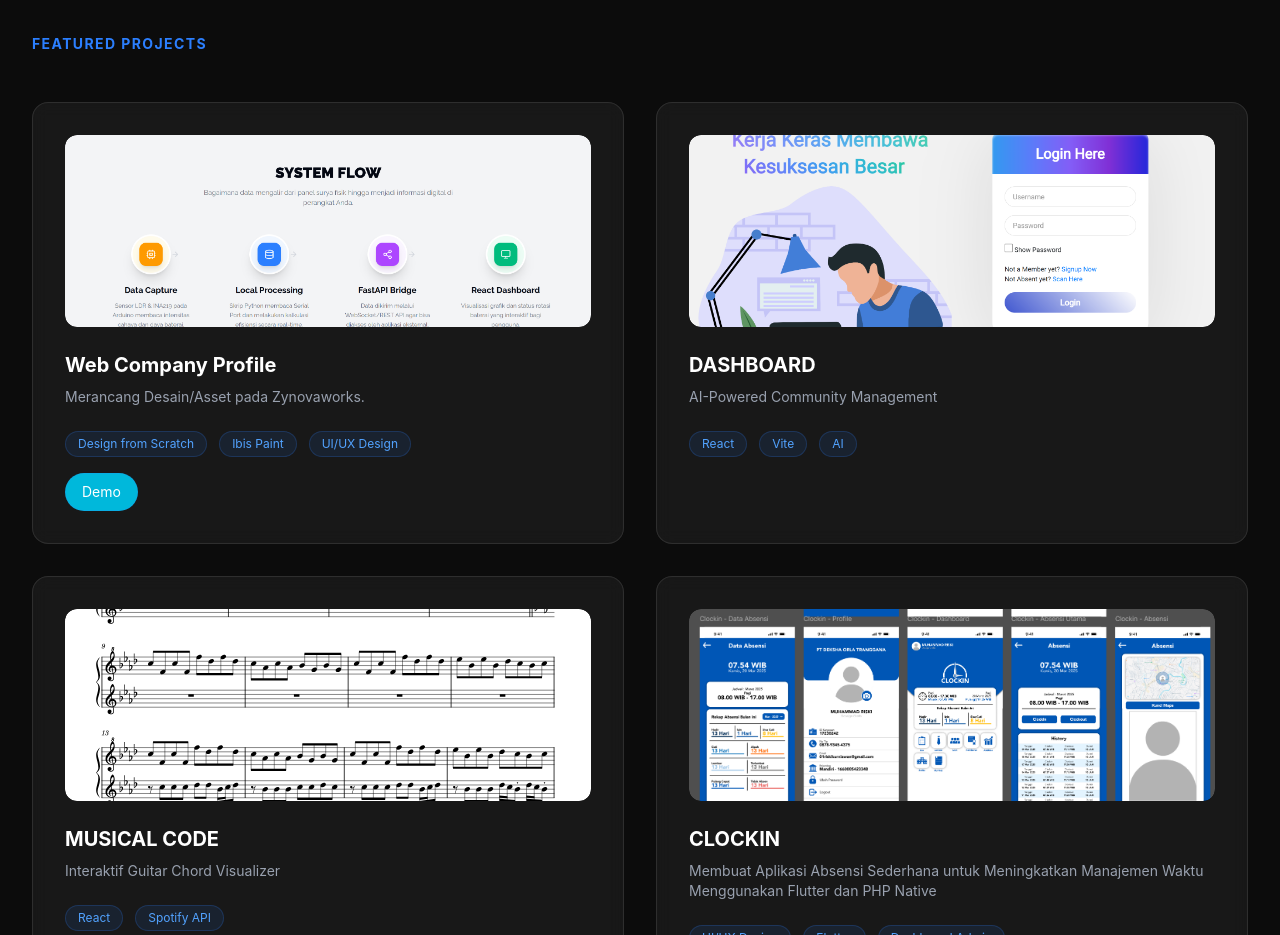
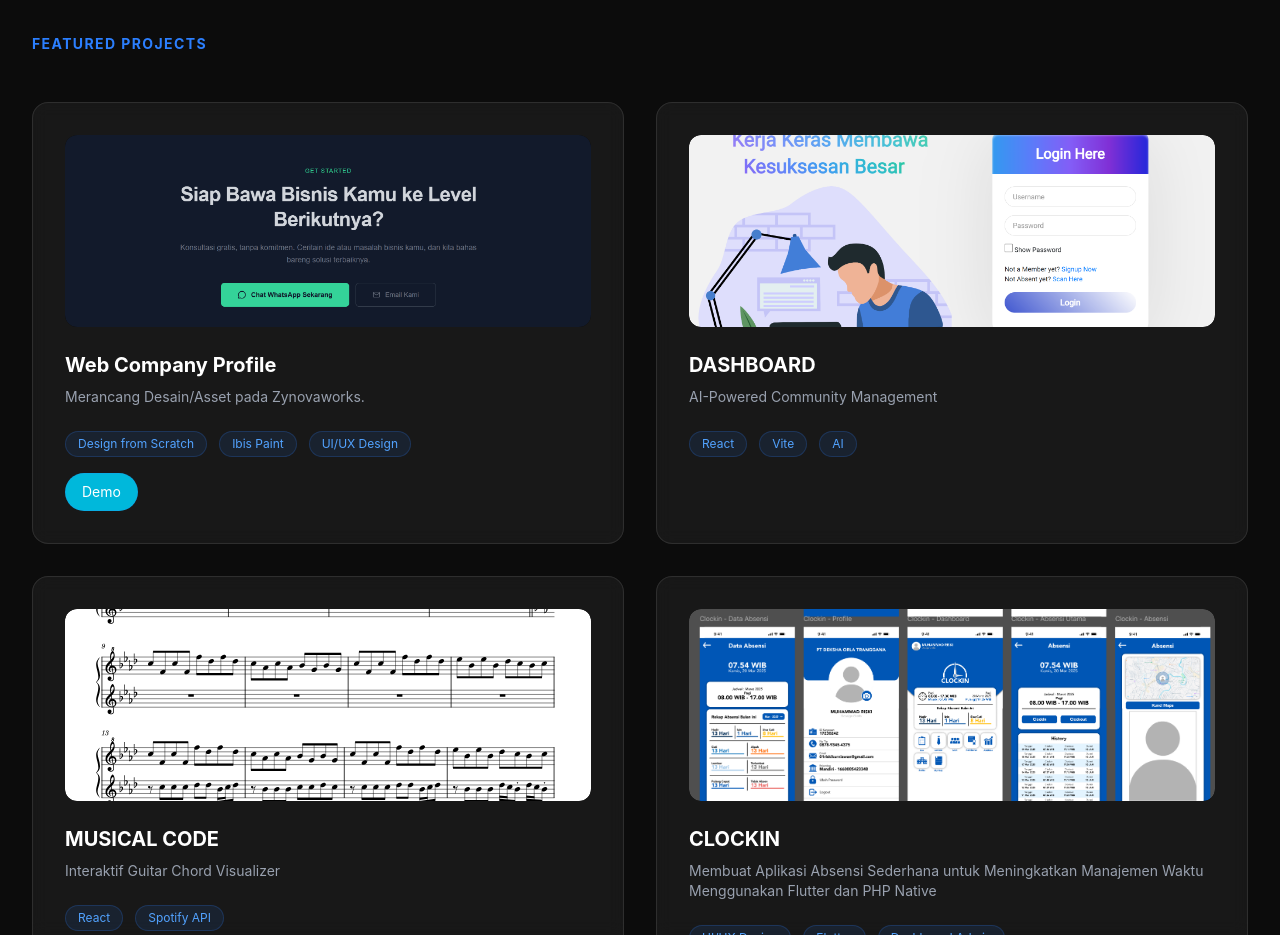
Before and after one commit to 10-Abel-01/Portofolio-Abel, a React (Vite) app: page / in a window 1280 px wide. Shown: the part 1760-2695 px from the top of the page. Built offline with nearby package versions, Linux system fonts and the light colour scheme.

Commit message:
add projects

```diff
--- a/src/components/sections/Projects.jsx
+++ b/src/components/sections/Projects.jsx
@@ -4,7 +4,7 @@ import clockin from "../../assets/clockin.png";
 import dashboard from "../../assets/dashboard.png";
 import jokiTugas from "../../assets/joki-tugas.jpg";
 import Solar from "../../assets/solar.png";
-// import Zynova from "../../assets/zynova.png";
+import Zynova from "../../assets/zynova.png";
 
 const Projects = () => {
   return (
@@ -18,7 +18,7 @@ const Projects = () => {
         <div className="bg-white/5 border border-white/10 p-8 rounded-2xl backdrop-blur-sm hover:border-blue-500/50 transition-all group">
           <div className="h-48 bg-black/40 rounded-xl mb-6 overflow-hidden flex items-center justify-center">
             <img
-              src={Solar}
+              src={Zynova}
               alt="Zynovaworks Preview"
               className="h-full w-full object-cover rounded-xl"
             />
```
Also changed, not shown: src/assets/zynova.png (added).
